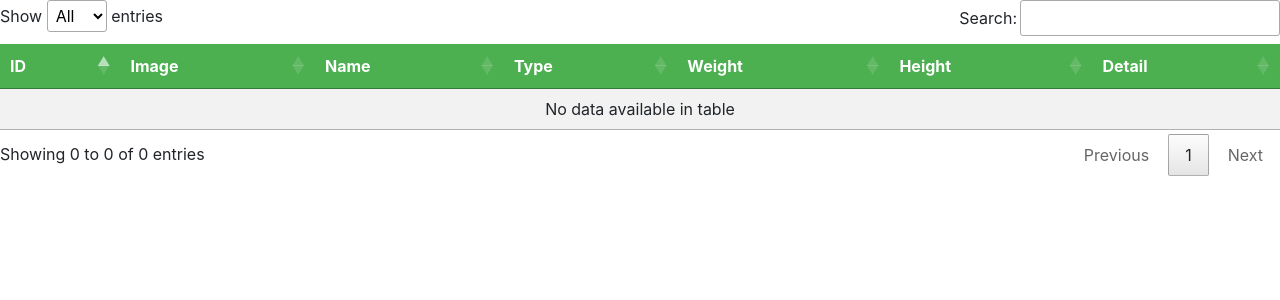
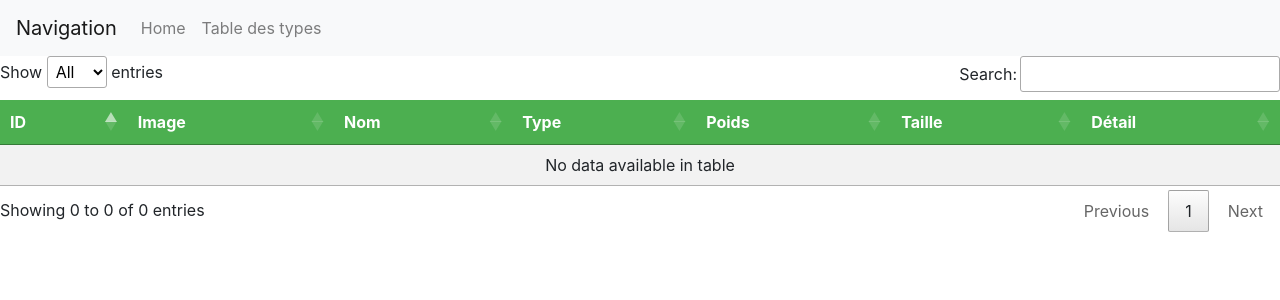
Before and after one commit to Steelataure/Pokedex, a PHP site: page / in a window 1280 px wide. Shown: the top 300 px of the page. Run offline with PHP 8.4, Linux system fonts and the light colour scheme; data that the repository does not hold is empty; some libraries are stand-ins or nearby versions.

Commit message:
'update'

```diff
--- a/index.php
+++ b/index.php
@@ -1,8 +1,15 @@
+<?php
+error_reporting(0);
+?>
 <!DOCTYPE html>
 <html>
 <?php
 require_once "request.php";
 require_once "header.php";
+require_once "navigation.php";
+$minmissions = file_get_contents('https://api-pokemon-fr.vercel.app/api/v1/pokemon');
+$response = json_decode($minmissions, true);
+
 ?>
 <body>
 	<table class="table-striped" id="example">
@@ -10,42 +17,42 @@ require_once "header.php";
 			<tr>
 				<th>ID</th>
 				<th>Image</th>
-				<th>Name</th>
+				<th>Nom</th>
 				<th>Type</th>
-                <th>Weight</th>
-                <th>Height</th>
-                <th>Detail</th>
+                <th>Poids</th>
+                <th>Taille</th>
+                <th>Détail</th>
 			</tr>
 		</thead>
 		<tbody>
 			<?php
-                foreach ($pokemon as $pokemons):
-                    $id = $pokemons['id'];
-                    $weight = $pokemons['weight'];
-                    $height = $pokemons['height'];
+                //boucle sur l'array
+                foreach($response as $key => $row):
+                    if ($key < 1) continue;
+
+
+                    $id = $row['pokedexId'];
+                    $image = $row['sprites']["regular"];
+                    $weight = $row['weight'];
+                    $height = $row['height'];
                     $name_type = "";
-                    $sqlRequest = "SELECT * FROM pokemon_types,`types` where pokemon_types.type_id = `types`.id and pokemon_id =".$id;
-                    $recipesStatements = $conn->prepare($sqlRequest);
-                    $recipesStatements->execute();
-                    $types = $recipesStatements->fetchAll();
+                    $name = $row["name"]['fr'];
 
-                    foreach ($types as $type):
-                        if($name_type == ""):
-                            $name_type = ucfirst($type['identifier']);
-                        else:
-                            $name_type .= "/".ucfirst($type['identifier']);
-                        endif;
-                    endforeach;
-                    $name = ucfirst($pokemons['identifier']);
+
+                    if ($row["types"][0]['name'] && $row["types"][1]['name']):
+                        $type = $row["types"][0]['name'] .  "/" . $row["types"][1]['name'];
+                    elseif ($row["types"][0]['name']):
+                        $type = $row["types"][0]['name'];
+                    endif;
                     ?>
                     <tr>
                     <td> <?= $id ?></td>
-                    <td><img src="https://raw.githubusercontent.com/PokeAPI/sprites/master/sprites/pokemon/<?= $id ?>.png"></td>
-                    <td> <?= $name ?></td>
-                    <td> <?= $name_type ?></td>
+                    <td><img src="<?= $image ?>"></td>
+                    <td> <?=  $name  ?></td>
+                    <td> <?= $type ?></td>
                     <td> <?= $weight ?></td>
                     <td> <?= $height ?></td>
-                    <td><button type="button" class="btn btn-dark" onclick="window.location.href='detail.php/?id=<?= $id ?>'">Detail</button>
+                    <td><a type="button" class="btn btn-dark" onclick="window.location.href='detail.php/?id=<?= $id ?>'">Detail</button>
                     </td>
                     </tr>
                     <?php
--- /dev/null
+++ b/navigation.php
@@ -0,0 +1,17 @@
+<nav class="navbar navbar-expand-lg navbar-light bg-light">
+	<a class="navbar-brand" href="#">Navigation</a>
+	<button class="navbar-toggler" type="button" data-toggle="collapse" data-target="#navbarSupportedContent" arial-controls="navbarSupportedContent" arial-expanded="false" arial-label="toggle navigation">
+		<span class="navbar-toggler-icon"></span>
+	</button>
+
+	<div class="collapse navbar-collapse" id="navbarSupportedContent">
+		<ul class="navbar-nav mr-auto">
+			<li class="nav-item">
+				<a class="nav-link" href="#">Home</a>
+			</li>
+			<li class="nav-item">
+				<a class="nav-link" href="table_type.php">Table des types</a>
+			</li>
+		</ul>
+	</div>
+</nav>
--- /dev/null
+++ b/table_types.php
@@ -0,0 +1,4 @@
+<!DOCTYPE html>
+<html>
+
+</html>
```
